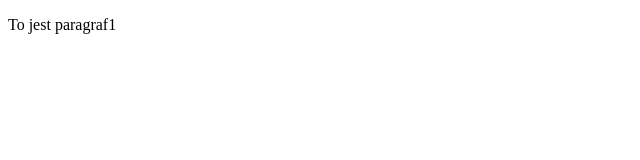
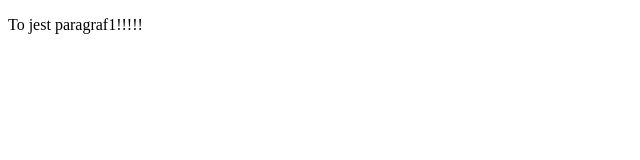
Before and after one commit to rajmanski/git-course-4, a plain HTML site: page index.html in a window 1280 px wide. Shown: the full height of the page, 0-640 px from the left. Drawn offline with Linux system fonts and the light colour scheme.

Commit message:
Update index.html
Change in index.html

```diff
--- a/index.html
+++ b/index.html
@@ -7,6 +7,6 @@
     <title>Robimy teścik</title>
 </head>
 <body>
-    <p> To jest paragraf1 </p>
+    <p> To jest paragraf1!!!!! </p>
 </body>
 </html>
```
